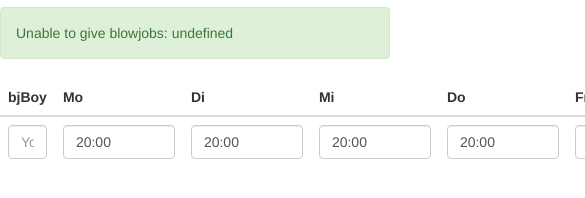
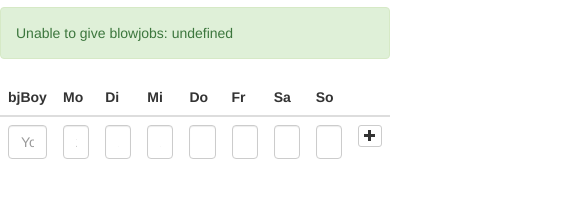
Before and after one commit to nmeyering/bjoodle, a plain HTML site: page client/index.html in a window 390 px wide. Shown: the part 166-364 px from the top of the page, 585 px wide, since content can reach past the window. Drawn offline with nearby package versions, Linux system fonts and the light colour scheme; no server answers.

Commit message:
Mobile second corrections

```diff
--- a/client/index.html
+++ b/client/index.html
@@ -11,7 +11,7 @@
 
     <style type="text/css">
       .bj-time-input {
-        width:8em;
+        /*width:8em;*/
       }
 
       /* Copypaste von hier: http://stackoverflow.com/questions/1517220/how-to-style-unordered-lists-in-css-as-comma-separated-text */
@@ -43,7 +43,7 @@
   <body data-ng-controller="MainController">
     <div class="row">
 	    <div class="col-md-6" style="text-align:right"><img src="pimmel.png" alt="Logo" style="padding:1em" width="80" height="80"><h1 style="display:inline;vertical-align:middle">bjoodle</h1></div>
-	    <div class="col-md-4">
+	    <div class="col-md-6">
 			<h1>
 				<small>
 					heute verf&uuml;gbar:
@@ -62,6 +62,8 @@
 
     <div class="alert alert-success" data-ng-show="status.length != 0">{{status}}</div>
 
+    <div class="row">
+	    <div class="col-md-12">
 <form>
     <table class="table">
       <thead>
@@ -106,6 +108,8 @@
       </tbody>
     </table>
 </form>
+</div>
+</div>
 
     <script src="js/angular-1.0.1.min.js"></script>
     <!-- jQuery (necessary for Bootstrap's JavaScript plugins) -->
```
